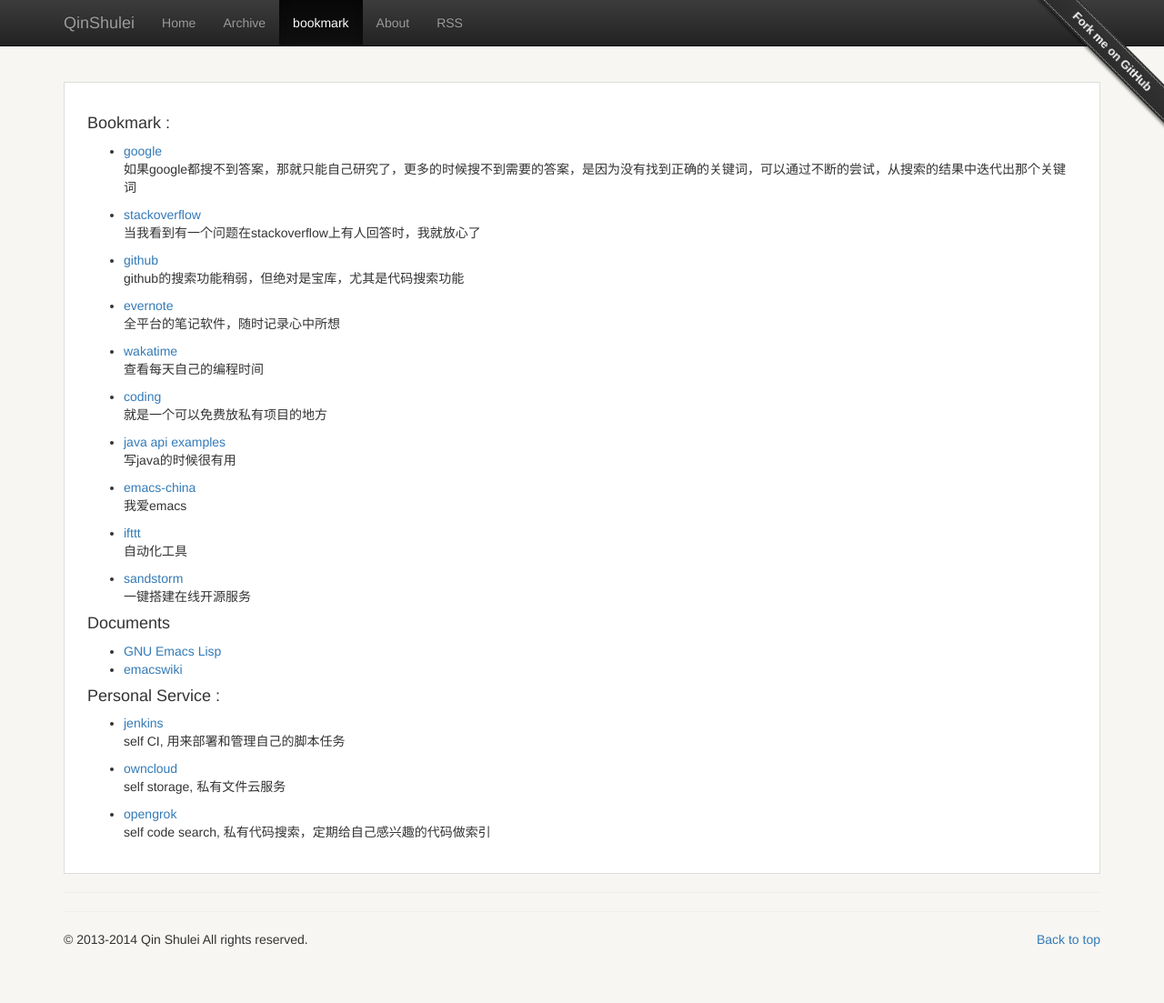
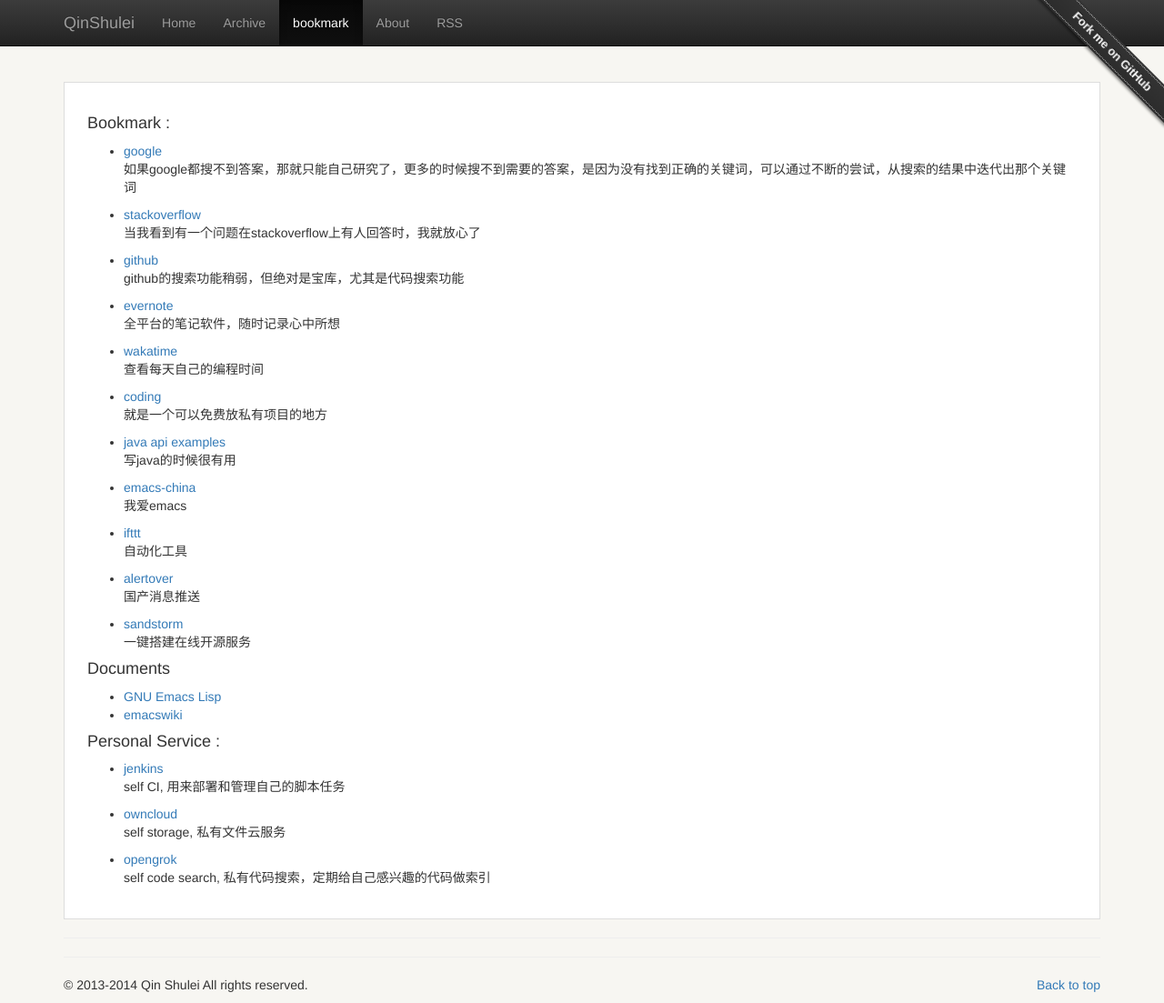
Before and after one commit to qinshulei/qinshulei.github.io, a Jekyll site: the page built from bookmark/index.html, in a window 1280 px wide and 1103 px high. Shown: the whole window at 91% size. Built offline with Jekyll 4.4.1, drawn with Linux system fonts in a browser that asks for light colours; nearby versions of some CDN libraries; comment, search, counter and statistics services are not loaded.

Commit message:
add alert over

```diff
--- a/bookmark/index.html
+++ b/bookmark/index.html
@@ -44,6 +44,10 @@
             <p>自动化工具</p>
         </li>
         <li>
+            <a href="https://www.alertover.com/console/index">alertover</a>
+            <p>国产消息推送</p>
+        </li>
+        <li>
             <a href="https://oasis.sandstorm.io">sandstorm</a>
             <p>一键搭建在线开源服务</p>
         </li>
```
